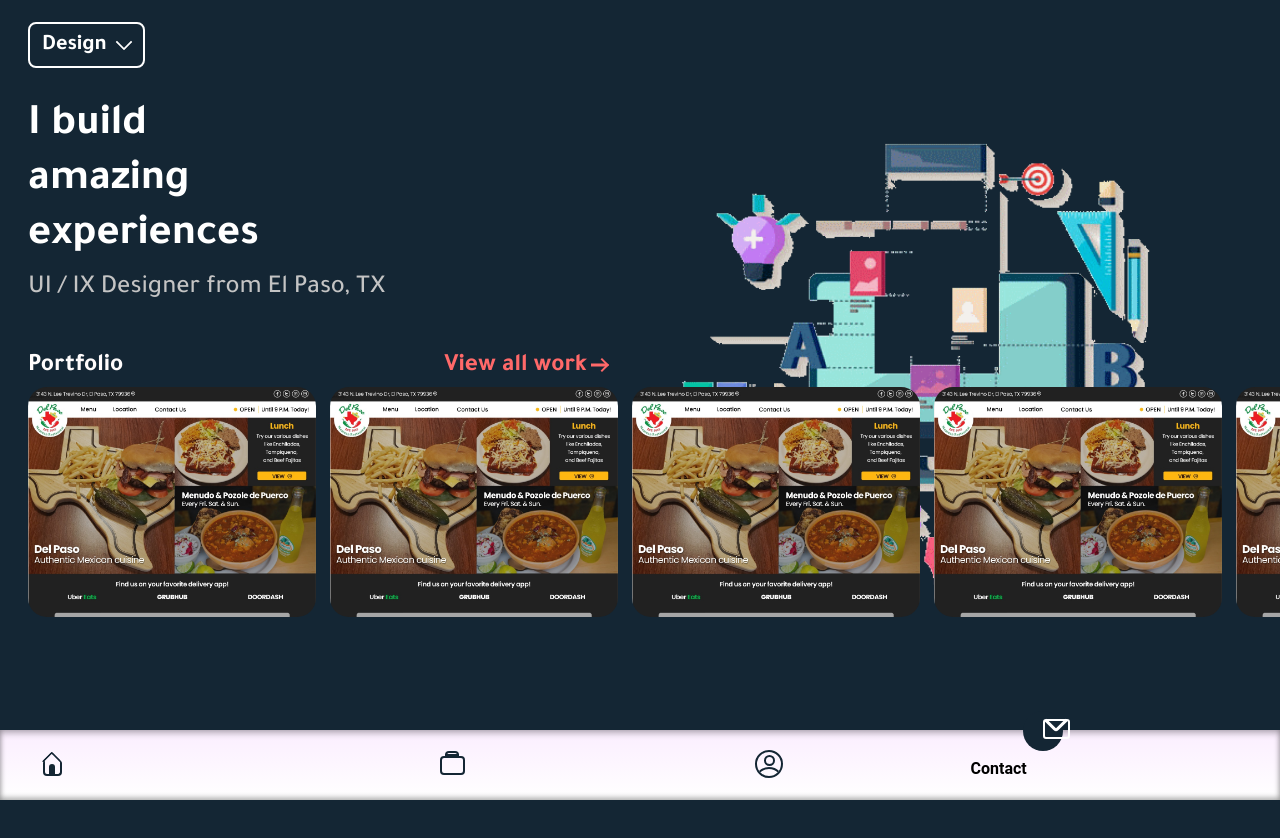
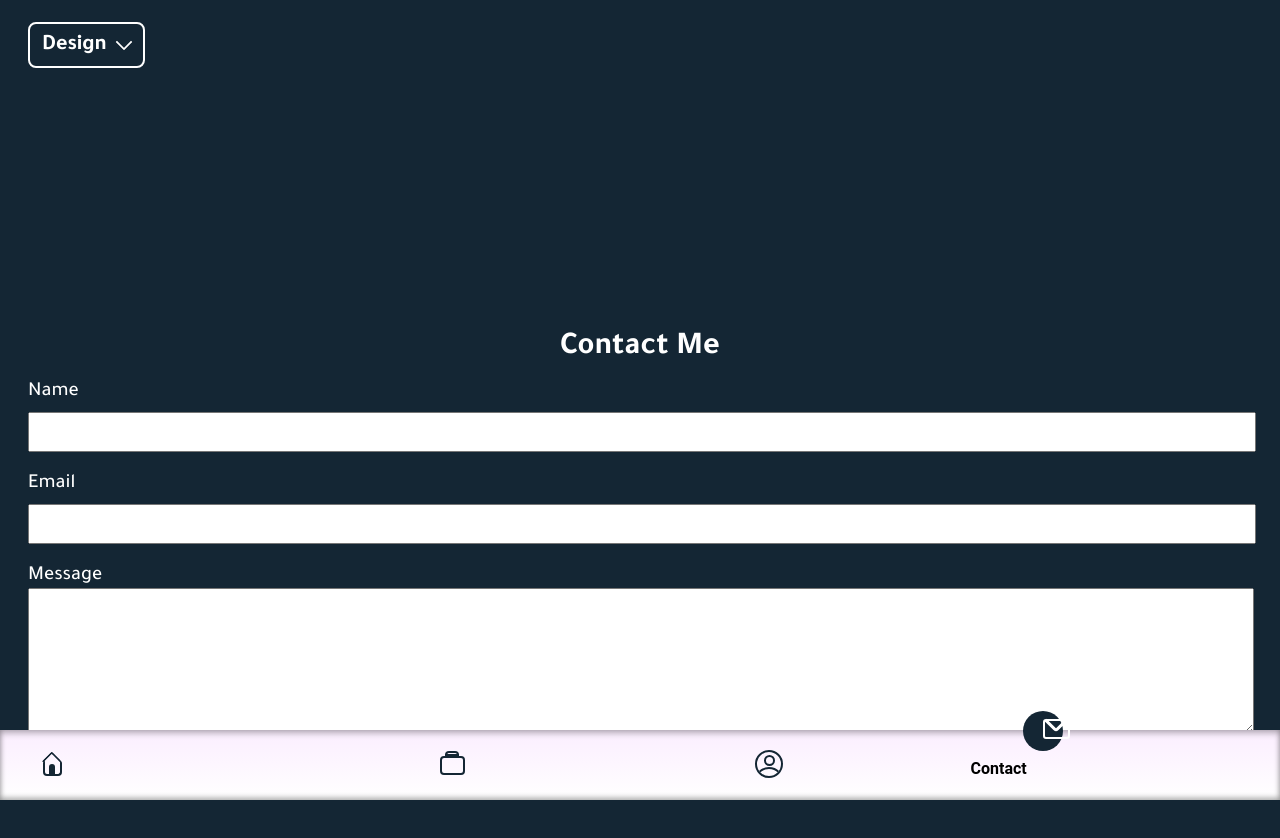
Before and after one commit to emmy0021/DesignWebsite, a plain HTML site: page index.html in a window 1280 px wide. Both pictures are taken after a click on the element 1116 px from the left and 765 px from the top of the page. Shown: the top 838 px of the page. Drawn offline with Linux system fonts and the light colour scheme.

Commit message:
Feature: contact page

```diff
--- a/index.html
+++ b/index.html
@@ -88,6 +88,20 @@
 
     </div>
 
+    <div class="contact" id="contact">
+        <h1>Contact Me</h1>
+        <div class="form">
+            <label for="name">Name</label>
+            <input type="text" class="name" id="name">
+            <label for="email">Email</label>
+            <input type="text" class="email" id="email">
+            <label for="msg">Message</label>
+            <textarea name="msg" id="msg" cols="38" rows="6"></textarea>
+            <button class="sendMsg">SEND MESSAGE</button>
+        </div>
+
+    </div>
+
 
 
     <script src='v4.js'></script>
--- a/v4.css
+++ b/v4.css
@@ -444,7 +444,7 @@ body {
     border-radius: 0 0 0 2px;
 }
 
-.profile {
+.profile, .contact{
     position: absolute;
     z-index: 1;
     left: 0;
@@ -453,7 +453,7 @@ body {
     bottom: 50px;
     background-color: var(--background-color);
 
-    /*visibility: hidden;*/
+    visibility: hidden;
 
 }
 
@@ -510,3 +510,57 @@ body {
     display: inline-flex;
     margin-bottom: 12px;
 }
+
+.form{
+    padding: 28px;
+    padding-top: 0;
+    left: 0;
+    right: 0;
+}
+
+.contact h1{
+    padding-top: 24%;
+    color: var(--text-color);
+    font-family: 'Tajawal', sans-serif;
+    text-align: center;
+}
+
+.name, .email, .msg{
+    display: block;
+    width: 100%;
+    position: relative;
+    height: 36px;
+    margin-bottom: 28px;
+    padding: 0;
+}
+
+.msg{
+    height: 144px;
+
+}
+
+label, textarea{
+    position: relative;
+    top: -8px;
+    color: var(--text-color);
+    font-family: 'Tajawal', sans-serif;
+    font-size: 20px;
+    padding: 0;
+}
+
+
+textarea{
+    color: black;
+    margin-bottom: 10px;
+    width: 100%;
+}
+
+.sendMsg{
+    position: relative;
+    font-size: 20px;
+    font-family: 'Tajawal', sans-serif;
+    font-weight: 700;
+    width: 100%;
+    height: 40px;
+
+}
--- a/v4.js
+++ b/v4.js
@@ -4,6 +4,9 @@ var portfolio = document.getElementById('portfolioIcon');
 var profile = document.getElementById('profileIcon');
 var mail = document.getElementById('mailIcon');
 var profileDiv = document.getElementById("profile");
+var contactDiv = document.getElementById("contact");
+
+
 
 
 buttons = [home, portfolio, profile, mail];
@@ -15,6 +18,7 @@ function homeF(e) {
     home.className = 'houseIcon homeSelected';
     tabs[1].className = 'tab1 homeLabel';
     profileDiv.style.visibility = "hidden";
+    contactDiv.style.visibility = "hidden";
 }
 
 
@@ -25,6 +29,8 @@ function pfolio(e) {
     portfolio.className = 'portfolioIcon portfolioSelected';
     tabs[2].className = 'tab2 portfolioLabel';
     profileDiv.style.visibility = "hidden";
+    contactDiv.style.visibility = "hidden";
+
 
 
 }
@@ -36,6 +42,8 @@ function aboutMe(e) {
     profile.className = 'profileIcon profileSelected';
     tabs[3].className = 'tab3 profileLabel';
     profileDiv.style.visibility = "visible";
+    contactDiv.style.visibility = "hidden";
+
 
 }
 
@@ -46,6 +54,8 @@ function contactMe(e) {
     mail.className = 'mailIcon mailSelected';
     tabs[4].className = 'tab4 mailLabel';
     profileDiv.style.visibility = "hidden";
+    contactDiv.style.visibility = "visible";
+
 
 
 }
```
